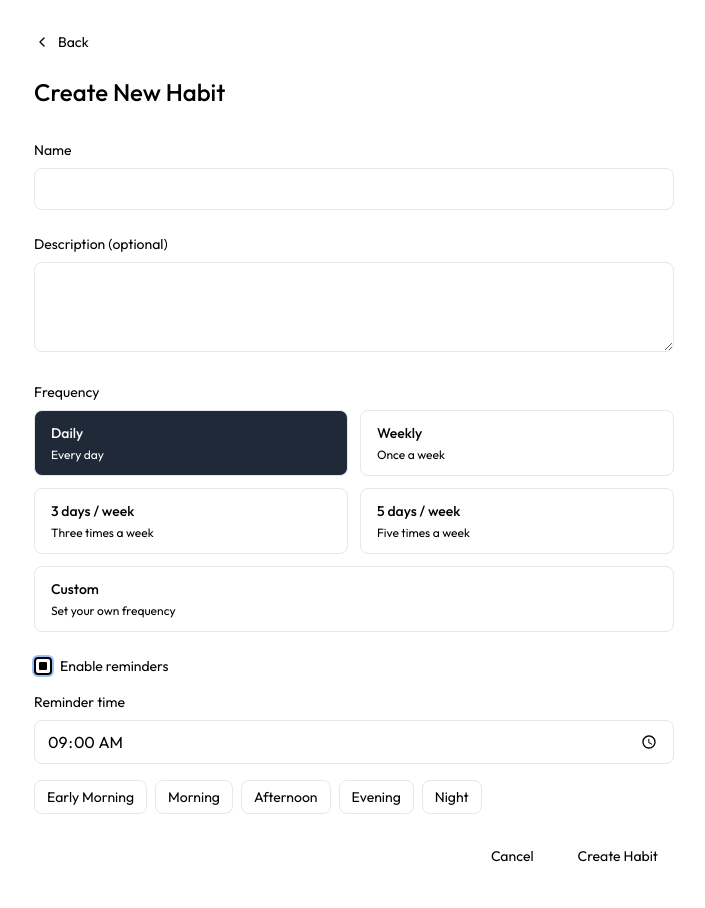
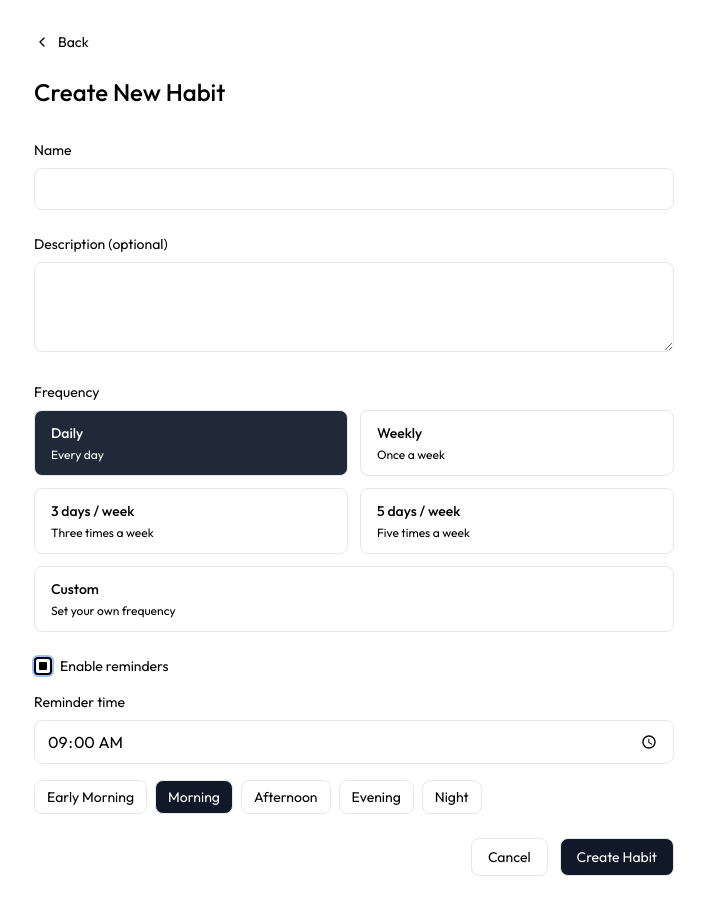
Before and after one commit to enti-re/habits, a Next.js app: page /habits/new in a window 1280 px wide. Both pictures are taken after a click on the checkbox "Enable reminders". Shown: the whole page, without its empty margins (286-991 px from the left). Built offline with nearby package versions, Linux system fonts and the light colour scheme.

Commit message:
feat: minor enhancements

```diff
--- a/src/app/habits/[id]/edit/page.tsx
+++ b/src/app/habits/[id]/edit/page.tsx
@@ -97,7 +97,7 @@ export default function EditHabit({ params }: { params: { id: string } }) {
             name="name"
             defaultValue={habit.name}
             required
-            className="w-full px-3 py-2 border rounded-lg bg-background text-foreground border-muted focus:outline-none focus:ring-2 focus:ring-accent"
+            className="w-full px-3 py-2 border rounded-lg bg-white dark:bg-zinc-900 text-foreground border-muted focus:outline-none focus:ring-2 focus:ring-accent"
           />
         </div>
 
@@ -110,7 +110,7 @@ export default function EditHabit({ params }: { params: { id: string } }) {
             name="description"
             defaultValue={habit.description}
             rows={3}
-            className="w-full px-3 py-2 border rounded-lg bg-background text-foreground border-muted focus:outline-none focus:ring-2 focus:ring-accent"
+            className="w-full px-3 py-2 border rounded-lg bg-white dark:bg-zinc-900 text-foreground border-muted focus:outline-none focus:ring-2 focus:ring-accent"
           />
         </div>
 
@@ -133,14 +133,14 @@ export default function EditHabit({ params }: { params: { id: string } }) {
         <div className="flex justify-end gap-3">
           <Link
             href={`/habits/${params.id}`}
-            className="px-4 py-2 text-sm text-muted-foreground hover:text-accent-foreground transition-colors"
+            className="px-4 py-2 text-sm text-muted-foreground rounded-lg hover:text-accent-foreground border hover:border-red-600 hover:text-red-600 transition-colors"
           >
             Cancel
           </Link>
           <button
             type="submit"
             disabled={isLoading}
-            className="px-4 py-2 text-sm bg-foreground text-background rounded-lg hover:bg-accent transition-colors disabled:opacity-50 flex items-center gap-2"
+            className="px-4 py-2 text-sm rounded-lg bg-gray-900 text-white hover:text-gray-900 border hover:bg-white hover:border-gray-900 transition-colors disabled:opacity-50 flex items-center gap-2"
           >
             {isLoading ? (
               <>
--- a/src/app/habits/edit/page.tsx
+++ b/src/app/habits/edit/page.tsx
@@ -42,17 +42,15 @@ export default function EditHabit() {
     setError(null);
 
     const formData = new FormData(e.currentTarget);
-    const updatedHabit: Habit = {
-      ...habit,
-      name: formData.get('name') as string,
-      description: formData.get('description') as string,
-      frequency: formData.get('frequency') as string,
-      reminder: formData.get('reminder') === 'on',
-      reminderTime: formData.get('reminderTime') as string,
-    };
 
     try {
-      updateHabit(updatedHabit);
+      updateHabit(habit.id, {
+        name: formData.get('name') as string,
+        description: formData.get('description') as string,
+        frequency: formData.get('frequency') as string,
+        reminder: formData.get('reminder') === 'on',
+        reminderTime: formData.get('reminderTime') as string,
+      });
       router.push(`/habits/detail?id=${habit.id}`);
     } catch (err) {
       setError('Failed to update habit');
@@ -106,11 +104,10 @@ export default function EditHabit() {
           <input
             type="text"
             id="name"
-            autoComplete='off'
             name="name"
-            defaultValue={habit.name}
             required
-            className="w-full px-3 py-2 border rounded-lg focus:outline-none focus:ring-2 focus:ring-black/5"
+            autoComplete="off"
+            className="w-full px-3 py-2 border rounded-lg bg-background text-foreground border-muted focus:outline-none focus:ring-2 focus:ring-accent"
           />
         </div>
 
@@ -153,7 +150,7 @@ export default function EditHabit() {
           <button
             type="submit"
             disabled={isSaving}
-            className="px-4 py-2 text-sm bg-black text-white rounded-lg hover:bg-black/90 transition-colors disabled:opacity-50 flex items-center gap-2"
+            className="px-4 py-2 text-sm rounded-lg bg-gray-900 text-white hover:text-gray-900 border hover:bg-white hover:border-gray-900 transition-colors disabled:opacity-50 flex items-center gap-2"
           >
             {isSaving ? (
               <>
--- a/src/app/habits/new/page.tsx
+++ b/src/app/habits/new/page.tsx
@@ -85,15 +85,16 @@ export default function NewHabit() {
 
       <form onSubmit={handleSubmit} className="space-y-6">
         <div>
-          <label htmlFor="name" className="block text-sm text-muted-foreground mb-2">
+          <label htmlFor="name" className="block text-sm text-muted-foreground mb-2 ">
             Name
           </label>
           <input
             type="text"
             id="name"
+            autoComplete='off'
             name="name"
             required
-            className="w-full px-3 py-2 border rounded-lg bg-background text-foreground border-muted focus:outline-none focus:ring-2 focus:ring-accent"
+            className="w-full px-3 py-2 border rounded-lg bg-white dark:bg-zinc-900 text-foreground border-muted focus:outline-none focus:ring-2 focus:ring-accent"
           />
         </div>
 
@@ -105,7 +106,7 @@ export default function NewHabit() {
             id="description"
             name="description"
             rows={3}
-            className="w-full px-3 py-2 border rounded-lg bg-background text-foreground border-muted focus:outline-none focus:ring-2 focus:ring-accent"
+            className="w-full px-3 py-2 border rounded-lg bg-white dark:bg-zinc-900 text-foreground border-muted focus:outline-none focus:ring-2 focus:ring-accent"
           />
         </div>
 
@@ -129,14 +130,14 @@ export default function NewHabit() {
         <div className="flex justify-end gap-3">
           <Link
             href="/"
-            className="px-4 py-2 text-sm text-muted-foreground hover:text-accent-foreground transition-colors"
+            className="px-4 py-2 text-sm text-muted-foreground rounded-lg hover:text-accent-foreground border hover:border-red-600 hover:text-red-600 transition-colors"
           >
             Cancel
           </Link>
           <button
             type="submit"
             disabled={isLoading}
-            className="px-4 py-2 text-sm bg-foreground text-background rounded-lg hover:bg-accent transition-colors disabled:opacity-50 flex items-center gap-2"
+            className="px-4 py-2 text-sm rounded-lg bg-gray-900 text-white hover:text-gray-900 border hover:bg-white hover:border-gray-900 transition-colors disabled:opacity-50 flex items-center gap-2"
           >
             {isLoading ? (
               <>
--- a/src/components/ReminderSelect.tsx
+++ b/src/components/ReminderSelect.tsx
@@ -62,9 +62,9 @@ export default function ReminderSelect({ defaultEnabled = false, defaultTime = '
                 type="button"
                 onClick={() => setReminderTime(preset.time)}
                 disabled={disabled}
-                className={`px-3 py-1.5 text-sm border rounded-lg transition-colors ${
+                className={`px-3 py-1.5 text-sm border hover:bg-gray-900 hover:text-white rounded-lg transition-colors ${
                   reminderTime === preset.time
-                    ? 'bg-foreground text-background border-foreground'
+                    ? 'bg-gray-900 text-white  border-foreground'
                     : 'border-muted text-muted-foreground hover:text-accent-foreground hover:border-accent-foreground'
                 }`}
               >
```
Also changed, not shown: src/components/FrequencySelect.tsx (line endings or trailing spaces).
